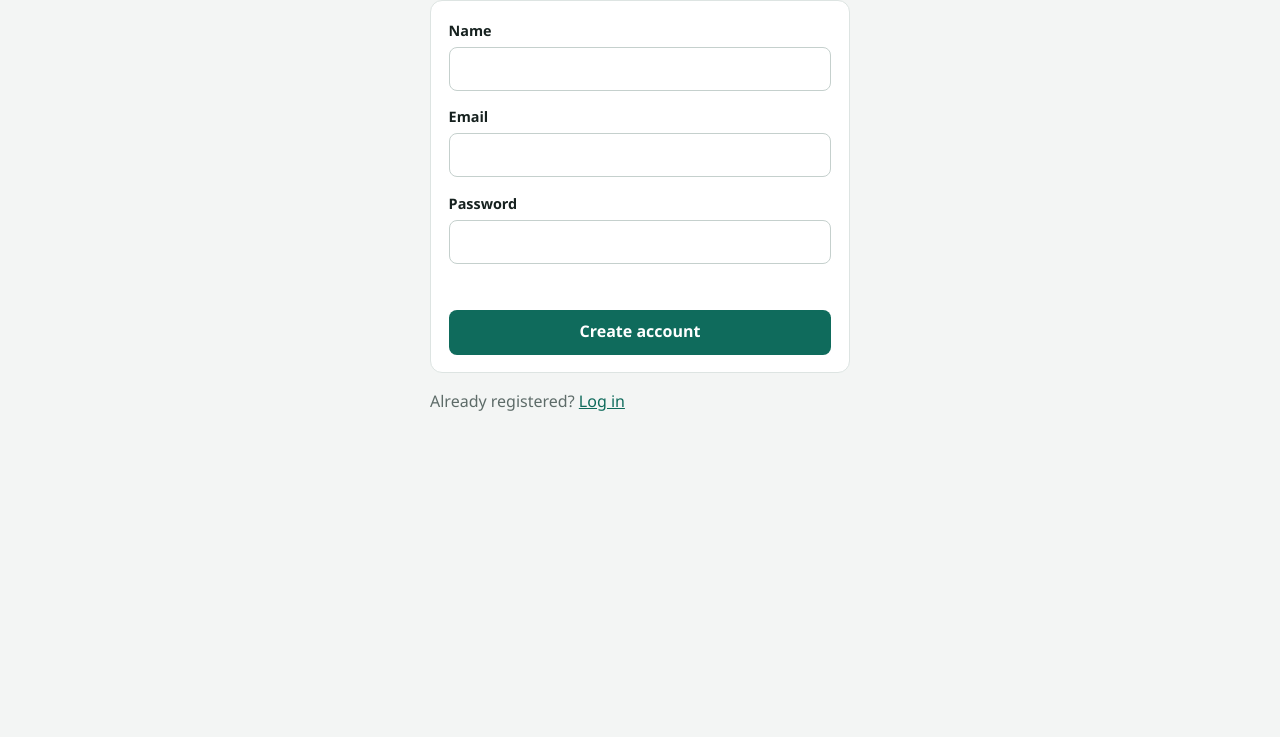
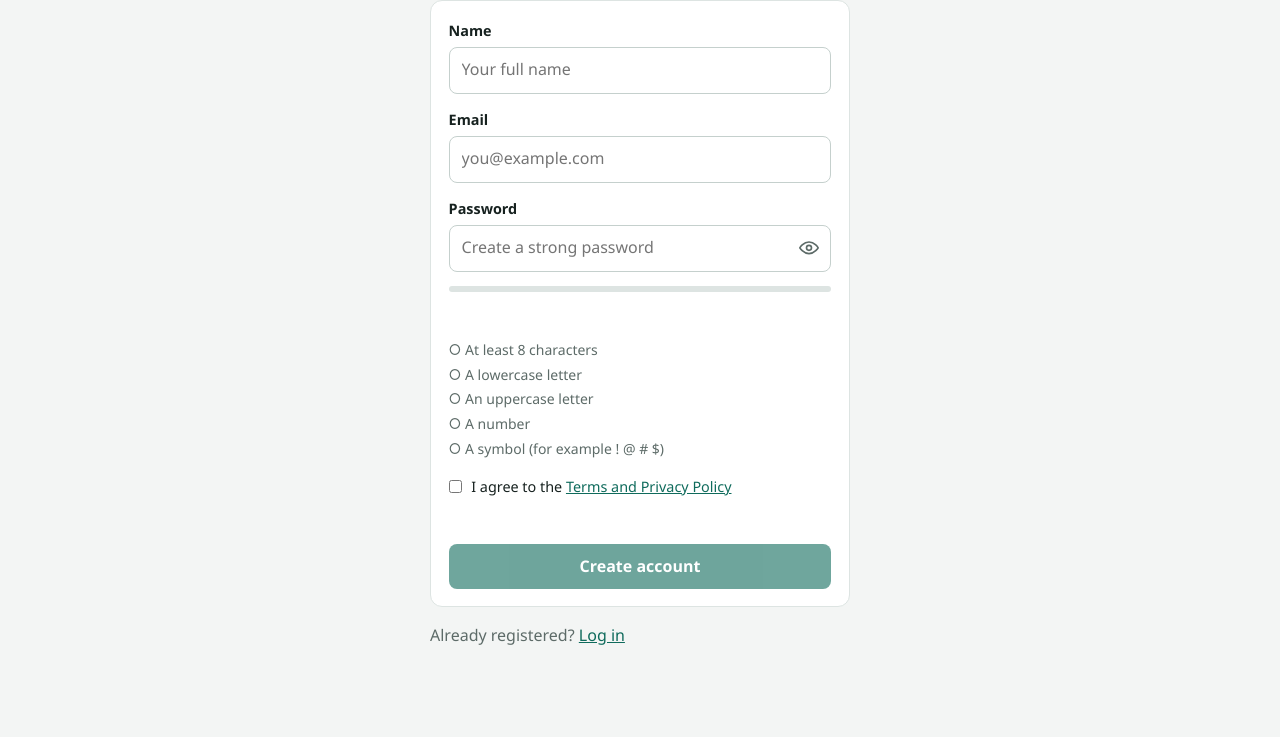
Before and after one commit to devchala/CodeAlpha_ProjectManagementTool, a plain HTML site: page client/register.html in a window 1280 px wide. Shown: the part 192-929 px from the top of the page. Before the commit the page ends 800 px from the top, so only its background shows below. Drawn offline with Linux system fonts and the light colour scheme.

Commit message:
feat(auth): add password toggle, strength rules, placeholders and terms agreement

```diff
--- a/client/css/style.css
+++ b/client/css/style.css
@@ -41,3 +41,12 @@ input,select,textarea{font:inherit;padding:.6rem .75rem;border:1px solid #c5d0cd
 @media(max-width:900px){.stats{grid-template-columns:repeat(2,1fr)}.board{grid-template-columns:1fr}}
 @media(max-width:720px){#burger{display:block}#links{display:none;flex-direction:column;align-items:stretch;width:100%}#links.open{display:flex}.user{margin:.3rem .8rem}}
 @media(max-width:420px){.stats{grid-template-columns:1fr 1fr;gap:.6rem}.stat strong{font-size:1.5rem}main{padding-top:1rem}}
+.f{display:grid;gap:.3rem}.f label{font-weight:600;font-size:.9rem}
+.pw{position:relative}.pw input{padding-right:3rem}
+.eye{position:absolute;right:.35rem;top:50%;transform:translateY(-50%);background:none;border:0;padding:.45rem;cursor:pointer;color:var(--mute);display:flex;border-radius:8px}.eye:hover{color:var(--brand)}
+.meter{height:6px;background:var(--line);border-radius:9px;overflow:hidden}.meter i{display:block;height:100%;width:0;background:var(--bad);transition:width .2s,background .2s}
+#lvl{font-size:.875rem;min-height:1.3em}
+.rules{list-style:none;padding:0;display:grid;gap:.15rem;font-size:.875rem;color:var(--mute)}.rules li::before{content:"○  "}.rules li.ok{color:var(--brand)}.rules li.ok::before{content:"✓  "}
+.chk{display:flex;gap:.6rem;align-items:flex-start;font-weight:400;font-size:.9rem}.chk input{width:auto;margin-top:.3rem}
+.btn:disabled{cursor:not-allowed}
+.doc{max-width:700px}.doc h2{margin:1.5rem 0 .4rem}.doc ul{padding-left:1.2rem}
--- a/client/js/auth.js
+++ b/client/js/auth.js
@@ -1,10 +1,30 @@
-const f = $("#authForm");
+const f = $("#authForm"), reg = f?.dataset.mode === "register", pw = $("#pw");
 if (tok()) location.replace("dashboard.html");
-f?.addEventListener("submit", async e => {
-  e.preventDefault(); const b = $("button", f), reg = f.dataset.mode === "register"; $("#err").textContent = "";
+const I = '<svg width="20" height="20" viewBox="0 0 24 24" fill="none" stroke="currentColor" stroke-width="2" stroke-linecap="round" stroke-linejoin="round" aria-hidden="true">';
+const eyeOn = I + '<path d="M1 12s4-7 11-7 11 7 11 7-4 7-11 7S1 12 1 12z"/><circle cx="12" cy="12" r="3"/></svg>';
+const eyeOff = I + '<path d="M17.9 17.9A10.9 10.9 0 0 1 12 19C5 19 1 12 1 12a18 18 0 0 1 5.1-5.9M9.9 5.1A10 10 0 0 1 12 5c7 0 11 7 11 7a18 18 0 0 1-2.2 3.2M1 1l22 22"/></svg>';
+const eye = $(".eye");
+eye.innerHTML = eyeOn; eye.setAttribute("aria-label", "Show password");
+eye.onclick = () => { const show = pw.type === "password"; pw.type = show ? "text" : "password"; eye.innerHTML = show ? eyeOff : eyeOn; eye.setAttribute("aria-label", show ? "Hide password" : "Show password"); pw.focus(); };
+
+const rules = [[/.{8,}/, "At least 8 characters"], [/[a-z]/, "A lowercase letter"], [/[A-Z]/, "An uppercase letter"], [/\d/, "A number"], [/[^A-Za-z0-9]/, "A symbol (for example ! @ # $)"]];
+function check() {
+  const ok = rules.map(([r]) => r.test(pw.value)), n = ok.filter(Boolean).length;
+  $("#rules").innerHTML = rules.map(([, t], i) => `<li class="${ok[i] ? "ok" : ""}">${t}</li>`).join("");
+  const lv = !pw.value ? ["", 0, ""] : n <= 2 ? ["Weak", 25, "var(--bad)"] : n < 5 ? ["Fair", 60, "var(--warn)"] : pw.value.length >= 12 ? ["Very strong", 100, "var(--brand)"] : ["Strong", 85, "var(--brand)"];
+  $("#bar").style.width = lv[1] + "%"; $("#bar").style.background = lv[2];
+  $("#lvl").textContent = lv[0] && "Password strength: " + lv[0];
+  $("button.btn", f).disabled = !(n === 5 && $("#agree").checked);
+}
+if (reg) { pw.addEventListener("input", check); $("#agree").addEventListener("change", check); check(); }
+
+f.addEventListener("submit", async e => {
+  e.preventDefault(); const b = $("button.btn", f); $("#err").textContent = "";
+  const d = Object.fromEntries(new FormData(f));
+  if (!d.email || !d.password || (reg && !d.name)) return ($("#err").textContent = "Please fill in all fields.");
   busy(b, true, reg ? "Creating account…" : "Logging in…");
   try {
-    const d = await api("/auth/" + f.dataset.mode, { method: "POST", body: Object.fromEntries(new FormData(f)) });
-    localStorage.setItem("token", d.token); localStorage.setItem("user", JSON.stringify(d.user)); location.href = "dashboard.html";
-  } catch (x) { $("#err").textContent = x.message; busy(b, false); }
+    const r = await api("/auth/" + f.dataset.mode, { method: "POST", body: d });
+    localStorage.setItem("token", r.token); localStorage.setItem("user", JSON.stringify(r.user)); location.href = "dashboard.html";
+  } catch (x) { $("#err").textContent = x.message; busy(b, false); if (reg) check(); }
 });
--- a/client/register.html
+++ b/client/register.html
@@ -1,5 +1,12 @@
 <!DOCTYPE html>
 <html lang="en"><head><meta charset="UTF-8"><meta name="viewport" content="width=device-width, initial-scale=1.0"><meta name="description" content="TaskFlow: manage projects and tasks with your team."><title>Create account | TaskFlow</title><link rel="stylesheet" href="css/style.css"></head>
 <body ><header id="nav"></header><main>
-<div class="auth"><h1>Create account</h1><form class="card" id="authForm" data-mode="register"><label>Name<input name="name" autocomplete="name" required></label><label>Email<input type="email" name="email" autocomplete="email" required></label><label>Password<input type="password" name="password" minlength="6" autocomplete="new-password" required></label><p class="err" id="err" role="alert"></p><button class="btn">Create account</button></form><p class="mute">Already registered? <a href="login.html">Log in</a></p></div>
+<div class="auth"><h1>Create account</h1><form class="card" id="authForm" data-mode="register" novalidate>
+<div class="f"><label for="name">Name</label><input id="name" name="name" placeholder="Your full name" autocomplete="name" required></div>
+<div class="f"><label for="email">Email</label><input type="email" id="email" name="email" placeholder="you@example.com" autocomplete="email" required></div>
+<div class="f"><label for="pw">Password</label><div class="pw"><input type="password" id="pw" name="password" placeholder="Create a strong password" autocomplete="new-password" required><button type="button" class="eye"></button></div></div>
+<div class="meter" aria-hidden="true"><i id="bar"></i></div><p id="lvl" class="mute" aria-live="polite"></p><ul class="rules" id="rules"></ul>
+<label class="chk"><input type="checkbox" id="agree"><span>I agree to the <a href="terms.html" target="_blank" rel="noopener">Terms and Privacy Policy</a></span></label>
+<p class="err" id="err" role="alert"></p><button class="btn" disabled>Create account</button></form>
+<p class="mute">Already registered? <a href="login.html">Log in</a></p></div>
 </main><script src="js/app.js"></script><script src="js/auth.js"></script></body></html>
--- a/server/routes/authRoutes.js
+++ b/server/routes/authRoutes.js
@@ -10,7 +10,7 @@ const send = (res, u, code = 200) => res.status(code).json({
 router.post("/register", async (req, res) => {
   const { name, email, password } = req.body;
   if (!name || !email || !password) return res.status(400).json({ message: "Name, email and password are required." });
-  if (password.length < 6) return res.status(400).json({ message: "Password must be at least 6 characters." });
+  if (!/^(?=.*[a-z])(?=.*[A-Z])(?=.*\d)(?=.*[^A-Za-z0-9]).{8,}$/.test(password)) return res.status(400).json({ message: "Password needs 8+ characters with uppercase, lowercase, a number and a symbol." });
   if (await User.findOne({ email: email.toLowerCase() })) return res.status(409).json({ message: "This email is already registered." });
   send(res, await User.create({ name, email, password: await bcrypt.hash(password, 10) }), 201);
 });
```
Also changed, not shown: client/login.html (+5 -1 lines), client/terms.html (added, +6 -0 lines).
